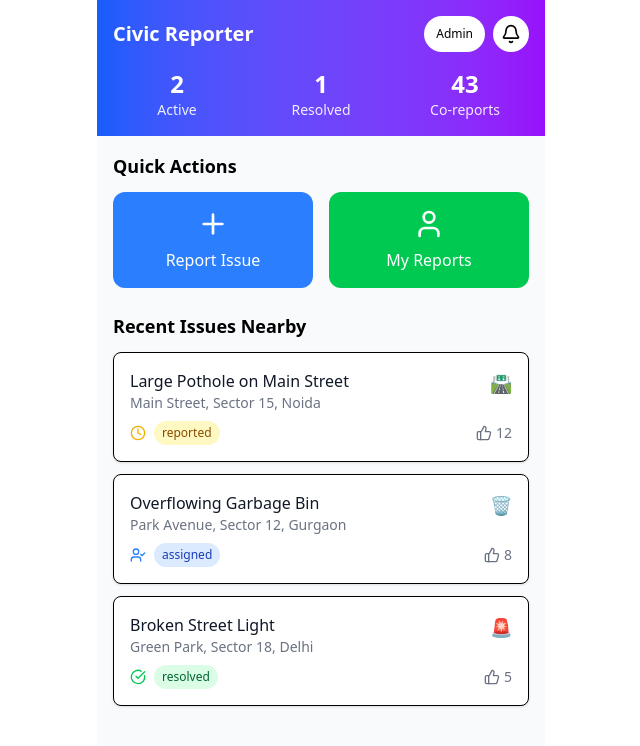
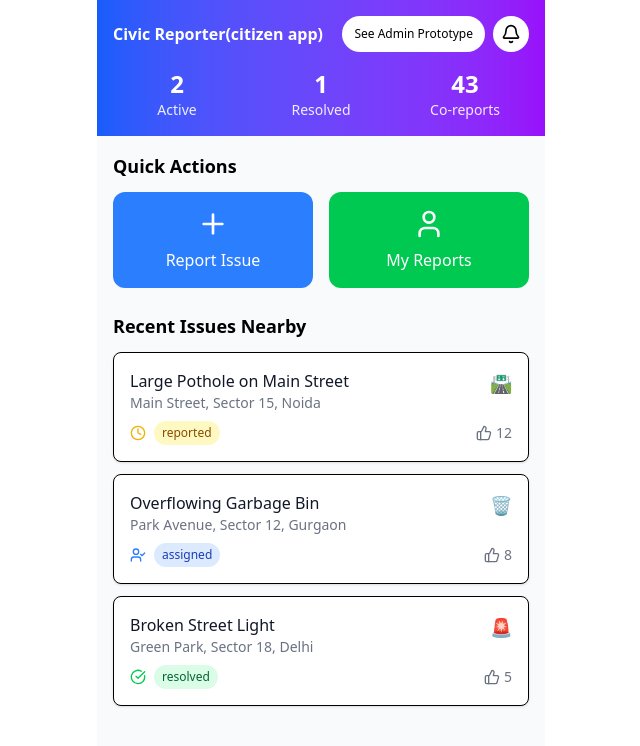
Before and after one commit to anshgupta517/Crowdsource, a React (Vite) app: page / in a window 1280 px wide. Shown: the top 746 px of the page, without its empty margins (319-959 px from the left). Built offline with nearby package versions, Linux system fonts and the light colour scheme.

Commit message:
updated option text

```diff
--- a/src/components/citizen/CitizenDashboard.jsx
+++ b/src/components/citizen/CitizenDashboard.jsx
@@ -14,13 +14,13 @@ const CitizenDashboard = ({
     <div className="min-h-screen bg-gray-50">
       <div className="bg-gradient-to-r from-blue-600 to-purple-600 text-white p-4">
         <div className="flex items-center justify-between mb-4">
-          <h1 className="text-xl font-bold">Civic Reporter</h1>
+          <h1 className="text-l font-bold">Civic Reporter(citizen app)</h1>
           <div className="flex gap-2">
             <button
               onClick={() => switchRole('admin')}
               className="px-3 py-1 bg-white text-black bg-opacity-20 rounded-full text-xs"
             >
-              Admin
+              See Admin Prototype
             </button>
             <button className="p-2 bg-white text-black bg-opacity-20 rounded-full">
               <Bell className="w-5 h-5" />
--- a/src/components/worker/WorkerDashboard.jsx
+++ b/src/components/worker/WorkerDashboard.jsx
@@ -21,13 +21,13 @@ const WorkerDashboard = ({
                 onClick={() => switchRole('citizen')}
                 className="px-3 py-1 bg-white text-black bg-opacity-20 rounded-full text-xs"
               >
-                Citizen
+                Citizen Prototype
               </button>
               <button
                 onClick={() => switchRole('admin')}
                 className="px-3 py-1 bg-white text-black bg-opacity-20 rounded-full text-xs"
               >
-                Admin
+                Admin Prototype
               </button>
             </div>
           </div>
```
Also changed, not shown: 1 other file (tests, documents, lock files or other folders).
